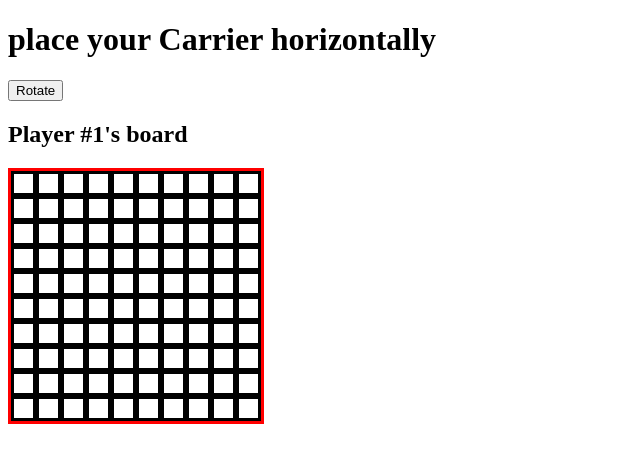
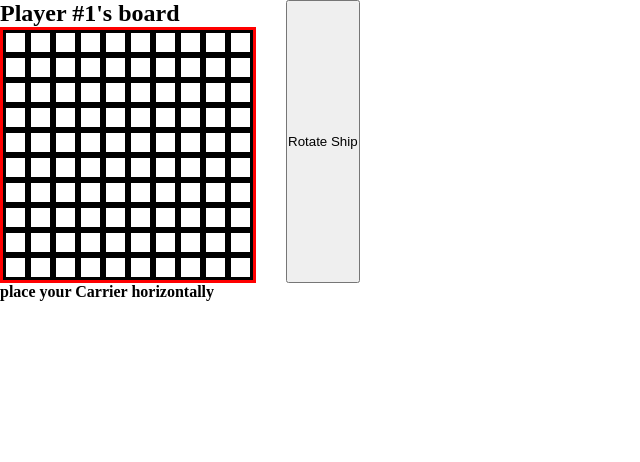
Before and after one commit to sa-myan/battleship-ts, a React (Vite) app: page / in a window 1280 px wide. Shown: the top 462 px of the page, without its empty margins (0-640 px from the left). Built offline with nearby package versions, Linux system fonts and the light colour scheme.

Commit message:
replace one line prompt with log

```diff
--- a/src/App.tsx
+++ b/src/App.tsx
@@ -1,19 +1,18 @@
 import { useLayoutEffect, useState } from "react";
 import Board from "./components/Board";
 import Game from "./game/Game";
-import Prompt from "./components/Prompt";
+import Log from "./components/Log";
 import "./styles/style.css";
 
 const game = new Game();
 
 function App() {
   const [isPlayerTurn, setIsPlayerTurn] = useState(true);
-  const [promptText, setPromptText] = useState("Prepare for battle");
   const [gameStage, setGameStage] = useState(
     "start" as "start" | "playing" | "end"
   );
   const [shipDirection, setshipDirection] = useState("x" as "x" | "y");
-  const [logMessages, setLogMessages] = useState(game.log);
+  const [logMessages, setLogMessages] = useState([] as string[]);
 
   function handleRotateButtonClick() {
     shipDirection == "x" ? setshipDirection("y") : setshipDirection("x");
@@ -23,30 +22,32 @@ function App() {
     if (!isPlayerTurn) {
       return;
     }
+    if (gameStage !== 'playing'){
+      return
+    }
     let end = game.checkEnd();
     if (!end) {
       return;
     }
-    setPromptText(end);
+    setLogMessages([...logMessages, end]);
+    game.log.push(end);
     setGameStage("end");
   });
 
   return (
-    <>
-      <Prompt promptText={promptText} setPromptText={setPromptText} />
-      {gameStage !== "start" ? null : (
-        <button onClick={handleRotateButtonClick}>Rotate</button>
-      )}
+    <div className="app">
       <div className="boards-container">
         <Board
           self={true}
           player={game.p1}
           isPlayerTurn={isPlayerTurn}
           setIsPlayerTurn={setIsPlayerTurn}
-          setPromptText={setPromptText}
           gameStage={gameStage}
           setGameStage={setGameStage}
           shipDirection={shipDirection}
+          setLogMessages={setLogMessages}
+          logMessages={logMessages}
+          gameLog={game.log}
         />
         {gameStage === "start" ? null : (
           <Board
@@ -54,14 +55,21 @@ function App() {
             player={game.p2}
             isPlayerTurn={isPlayerTurn}
             setIsPlayerTurn={setIsPlayerTurn}
-            setPromptText={setPromptText}
             gameStage={gameStage}
             setGameStage={setGameStage}
             shipDirection={shipDirection}
+            setLogMessages={setLogMessages}
+            logMessages={logMessages}
+            gameLog={game.log}
           />
         )}
+        {gameStage !== "start" ? null : (
+          <button onClick={handleRotateButtonClick}>Rotate Ship</button>
+        )}
       </div>
-    </>
+
+      <Log logMessages={logMessages} />
+    </div>
   );
 }
 
--- a/src/components/Board.tsx
+++ b/src/components/Board.tsx
@@ -7,10 +7,12 @@ interface BoardProps {
   self: boolean;
   isPlayerTurn: boolean;
   setIsPlayerTurn: Dispatch<SetStateAction<boolean>>;
-  setPromptText: Dispatch<SetStateAction<string>>;
+  setLogMessages: Dispatch<SetStateAction<string[]>>;
   gameStage: "start" | "playing" | "end";
   setGameStage: Dispatch<SetStateAction<"start" | "playing" | "end">>;
   shipDirection: "x" | "y";
+  gameLog: string[];
+  logMessages: string[];
 }
 
 function Board({
@@ -18,10 +20,12 @@ function Board({
   self,
   isPlayerTurn,
   setIsPlayerTurn,
-  setPromptText,
+  setLogMessages,
   gameStage,
   setGameStage,
   shipDirection,
+  gameLog,
+  logMessages,
 }: BoardProps) {
   // place enemy ships
   useEffect(() => {
@@ -30,16 +34,16 @@ function Board({
     }
   }, []);
 
-  // prompt for ship placement
+  // initial prompt for ship placement
   useLayoutEffect(() => {
     switch (gameStage) {
       case "start":
         if (self) {
-          setPromptText(
-            `place your ${player.placeNext()!.getName()} ${
+          let message = `place your ${player.placeNext()!.getName()} ${
             shipDirection === "x" ? "horizontal" : "vertical"
-            }ly`
-          );
+          }ly`;
+          gameLog.push(message);
+          setLogMessages([...logMessages, message]);
         }
         break;
     }
@@ -59,20 +63,22 @@ function Board({
         {player
           .getBoard()
           .getBoard()
-        .map((row, x) => {
-          return row.map((_, y) => {
+          .slice()
+          .reverse()
+          .map((row, y) => {
+            return row.map((_, x) => {
               return (
                 <Cell
                   key={x.toString() + y.toString()}
-                // workaround until proper fix -_-
-                // oversight
-                x={y + 1}
-                y={x + 1}
+                  x={x+1}
+                  y={y+1}
                   player={player}
                   self={self}
                   isPlayerTurn={isPlayerTurn}
                   setIsPlayerTurn={setIsPlayerTurn}
-                setPromptText={setPromptText}
+                  setLogMessages={setLogMessages}
+                  logMessages={logMessages}
+                  gameLog={gameLog}
                   gameStage={gameStage}
                   setGameStage={setGameStage}
                   shipDirection={shipDirection}
@@ -82,7 +88,6 @@ function Board({
           })}
       </div>
     </div>
-
   );
 }
 
--- a/src/components/Cell.tsx
+++ b/src/components/Cell.tsx
@@ -8,10 +8,12 @@ interface CellProps {
   self: boolean;
   isPlayerTurn: boolean;
   setIsPlayerTurn: Dispatch<SetStateAction<boolean>>;
-  setPromptText: Dispatch<SetStateAction<string>>;
+  setLogMessages: Dispatch<SetStateAction<string[]>>;
+  gameLog: string[];
   gameStage: "start" | "playing" | "end";
   setGameStage: Dispatch<SetStateAction<"start" | "playing" | "end">>;
   shipDirection: "x" | "y";
+  logMessages: string[];
 }
 
 function Cell({
@@ -21,10 +23,12 @@ function Cell({
   self,
   isPlayerTurn,
   setIsPlayerTurn,
-  setPromptText,
+  setLogMessages,
+  gameLog,
   gameStage,
   setGameStage,
   shipDirection,
+  logMessages,
 }: CellProps) {
   const [cellClass, setCellClass] = useState("");
 
@@ -68,14 +72,15 @@ function Cell({
           let ship = player.placeNext();
           player.getBoard().placeShip(ship!, x, y, shipDirection);
           if (player.placeNext()) {
-            setPromptText(
-              `place your ${player.placeNext()!.getName()} ${
-                shipDirection == "x" ? "horizontal" : "vertical"
-              }ly`
-            );
+            let message = `place your ${player.placeNext()!.getName()} ${
+              shipDirection == "x" ? "horizontal" : "vertical"
+            }ly`;
+            gameLog.push(message);
+            setLogMessages([...logMessages, message]);
           } else {
             setGameStage("playing");
-            setPromptText("Attack now!");
+            gameLog.push("Attack Now!");
+            setLogMessages([...logMessages, "Attack Now!"]);
           }
           break;
       }
--- /dev/null
+++ b/src/components/Log.tsx
@@ -0,0 +1,17 @@
+const Log = ({ logMessages }: { logMessages: string[] }) => {
+  return (
+    <div className="log">
+      {logMessages
+        .slice()
+        .reverse()
+        .map((message, index) => {
+            if(index === 0){
+                return <p key={index} className="top-message">{message}</p>
+            }
+          return <p key={index}>{message}</p>;
+        })}
+    </div>
+  );
+};
+
+export default Log;
--- a/src/styles/style.css
+++ b/src/styles/style.css
@@ -1,3 +1,14 @@
+*{
+    margin: 0 0 0 0;
+    padding: 0 0 0 0;
+}
+
+html, body{
+    min-height: 100vh;
+    max-height: 100vh;
+    overflow: hidden;
+  }
+
 .boards-container{
     display: flex;
     gap: 30px
@@ -36,3 +47,12 @@
 .sunk{
     background-color: gray !important;
 }
+
+.top-message{
+    font-weight: bold;
+}
+
+.log{
+    overflow: scroll;
+    max-height: 40vh;
+}
```
Lines whose indentation alone changed are shown as unchanged.
